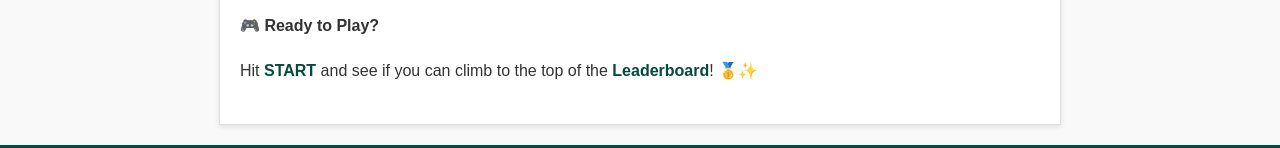
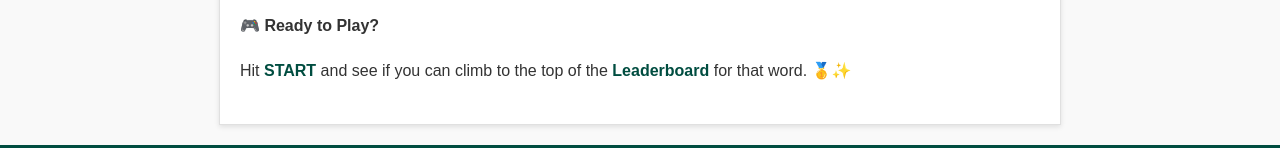
Before and after one commit to VonkelVinger/Lextris, a plain HTML site: page how-to-play.html in a window 1280 px wide. Shown: the part 1641-1789 px from the top of the page. Drawn offline with Linux system fonts and the light colour scheme.

Commit message:
Update how-to-play.html

```diff
--- a/how-to-play.html
+++ b/how-to-play.html
@@ -79,7 +79,7 @@
             </ul>
 
             <p class="bold-heading">🎮 Ready to Play?</p>
-            <p>Hit <strong>START</strong> and see if you can climb to the top of the <strong>Leaderboard</strong>! 🥇✨</p>
+            <p>Hit <strong>START</strong> and see if you can climb to the top of the <strong>Leaderboard</strong> for that word. 🥇✨</p>
         </section>
     </main>
     <footer>
```
